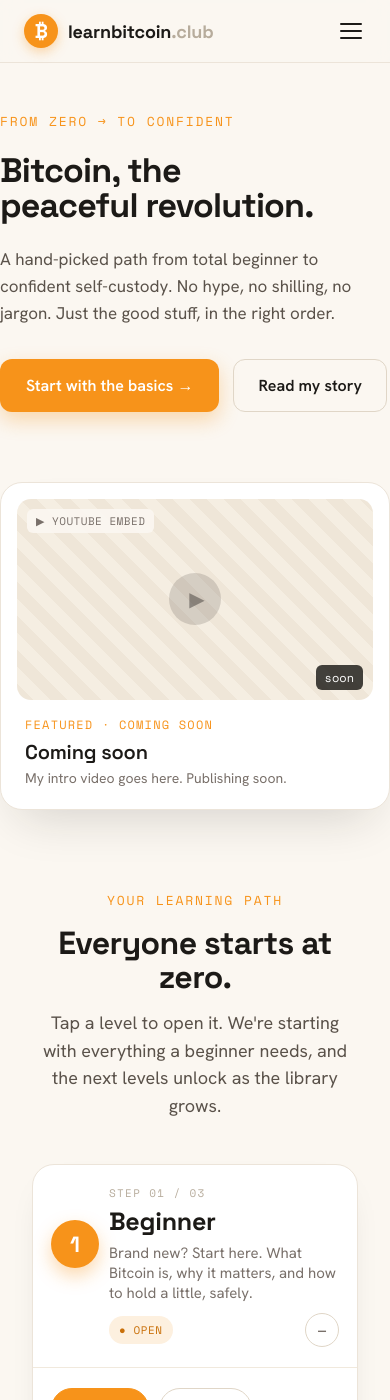
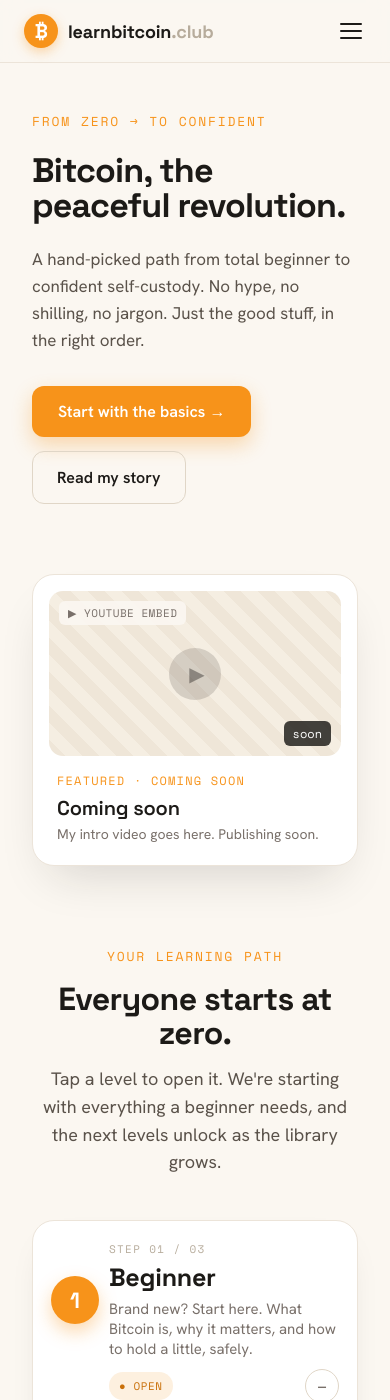
Before and after one commit to florakija/learnbitcoin-club, a Jekyll site: the page built from index.html, in a window 390 px wide and 1400 px high. Built offline with Jekyll 4.4.1, drawn with Linux system fonts in a browser that asks for light colours.

Commit message:
Fix hero padding overriding container side padding
The .hero shorthand padding: 80px 0 64px was setting
left/right to 0, overriding .container's 32px. Changed
to padding-top/bottom only. Bumped cache bust to v=3.

Co-Authored-By: Claude Opus 4.6 <noreply@anthropic.com>

```diff
--- a/_layouts/default.html
+++ b/_layouts/default.html
@@ -8,7 +8,7 @@
   <link rel="preconnect" href="https://fonts.googleapis.com">
   <link rel="preconnect" href="https://fonts.gstatic.com" crossorigin>
   <link href="https://fonts.googleapis.com/css2?family=Space+Grotesk:wght@500;600;700&family=Hanken+Grotesk:wght@400;500;600;700&family=Space+Mono:wght@400;700&display=swap" rel="stylesheet">
-  <link rel="stylesheet" href="{{ '/style.css' | relative_url }}?v=2">
+  <link rel="stylesheet" href="{{ '/style.css' | relative_url }}?v=3">
   {% seo %}
 </head>
 <body>
--- a/style.css
+++ b/style.css
@@ -131,7 +131,8 @@ img { max-width: 100%; display: block; }
 
 /* ===== HERO ===== */
 .hero {
-  padding: 80px 0 64px;
+  padding-top: 80px;
+  padding-bottom: 64px;
 }
 .hero-grid {
   display: grid;
@@ -1109,7 +1110,7 @@ img { max-width: 100%; display: block; }
   }
   .nav-hamburger { display: flex; }
   .nav-inner { position: relative; }
-  .hero { padding: 48px 0 40px; }
+  .hero { padding-top: 48px; padding-bottom: 40px; }
   .hero h1 { font-size: 34px; }
   .hero-text { font-size: 17px; }
   .path-header h2, .blog-header h2 { font-size: 32px; }
```
